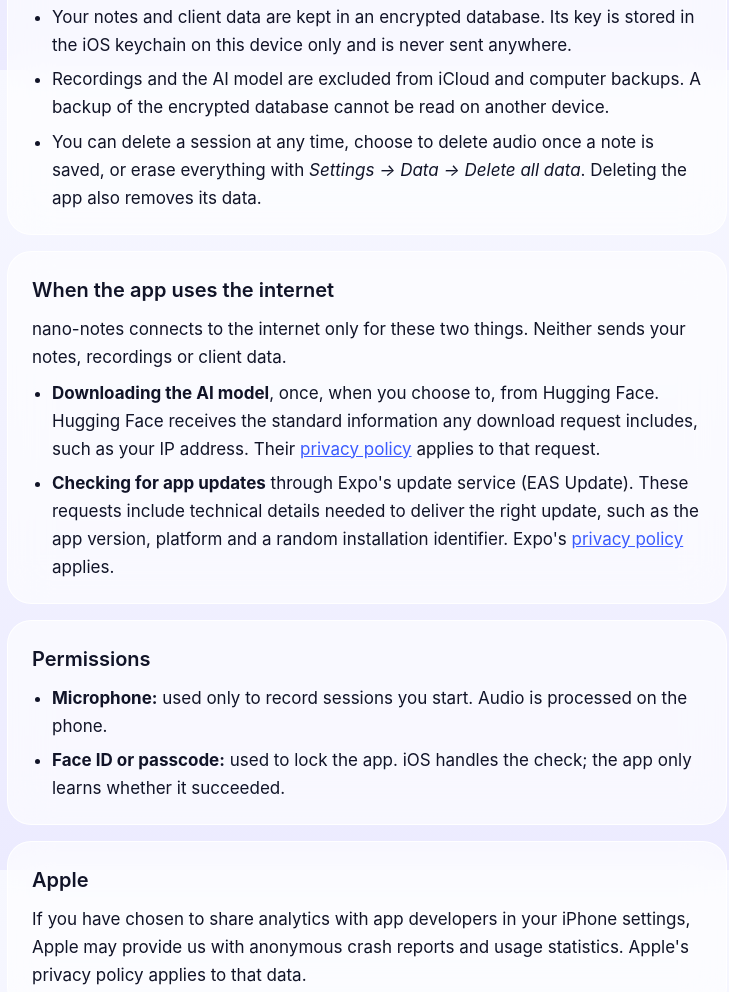
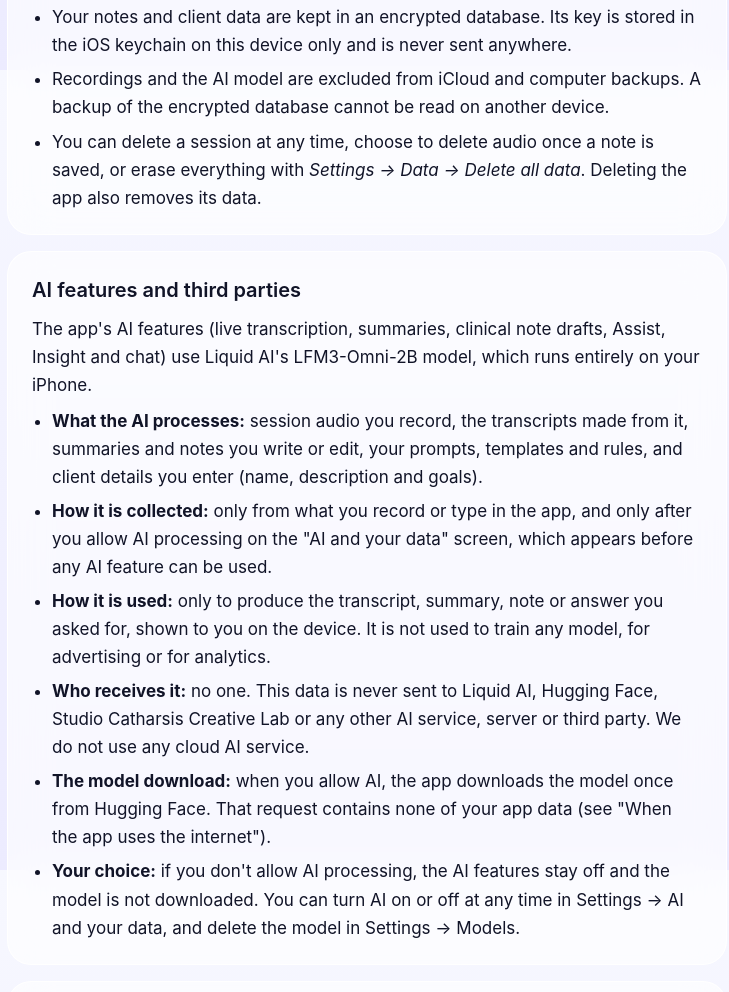
Before and after one commit to Studio-Catharsis-Creative-Lab/nano-notes, a plain HTML site: page privacy.html in a window 1280 px wide. Shown: the part 730-1722 px from the top of the page, without its empty margins (273-1002 px from the left). Drawn offline with Linux system fonts and the light colour scheme.

Commit message:
Privacy policy: AI features and third parties section
Co-Authored-By: Claude Opus 5.5 <noreply@anthropic.com>

```diff
--- a/privacy.html
+++ b/privacy.html
@@ -36,7 +36,7 @@ p { margin: 0; }
 <main class="wrap">
   <a class="brand" href="./"><img src="assets/icon.png" alt="">nano-notes</a>
   <h1>Privacy policy</h1>
-  <p class="muted">Effective November 4, 2026</p>
+  <p class="muted">Effective November 19, 2026</p>
 
   <section class="card summary">
     <h2>The short version</h2>
@@ -55,6 +55,19 @@ p { margin: 0; }
       <li>Your notes and client data are kept in an encrypted database. Its key is stored in the iOS keychain on this device only and is never sent anywhere.</li>
       <li>Recordings and the AI model are excluded from iCloud and computer backups. A backup of the encrypted database cannot be read on another device.</li>
       <li>You can delete a session at any time, choose to delete audio once a note is saved, or erase everything with <em>Settings → Data → Delete all data</em>. Deleting the app also removes its data.</li>
+    </ul>
+  </section>
+
+  <section class="card">
+    <h2>AI features and third parties</h2>
+    <p>The app's AI features (live transcription, summaries, clinical note drafts, Assist, Insight and chat) use Liquid AI's LFM3-Omni-2B model, which runs entirely on your iPhone.</p>
+    <ul>
+      <li><strong>What the AI processes:</strong> session audio you record, the transcripts made from it, summaries and notes you write or edit, your prompts, templates and rules, and client details you enter (name, description and goals).</li>
+      <li><strong>How it is collected:</strong> only from what you record or type in the app, and only after you allow AI processing on the "AI and your data" screen, which appears before any AI feature can be used.</li>
+      <li><strong>How it is used:</strong> only to produce the transcript, summary, note or answer you asked for, shown to you on the device. It is not used to train any model, for advertising or for analytics.</li>
+      <li><strong>Who receives it:</strong> no one. This data is never sent to Liquid AI, Hugging Face, Studio Catharsis Creative Lab or any other AI service, server or third party. We do not use any cloud AI service.</li>
+      <li><strong>The model download:</strong> when you allow AI, the app downloads the model once from Hugging Face. That request contains none of your app data (see "When the app uses the internet").</li>
+      <li><strong>Your choice:</strong> if you don't allow AI processing, the AI features stay off and the model is not downloaded. You can turn AI on or off at any time in Settings → AI and your data, and delete the model in Settings → Models.</li>
     </ul>
   </section>
 
```
